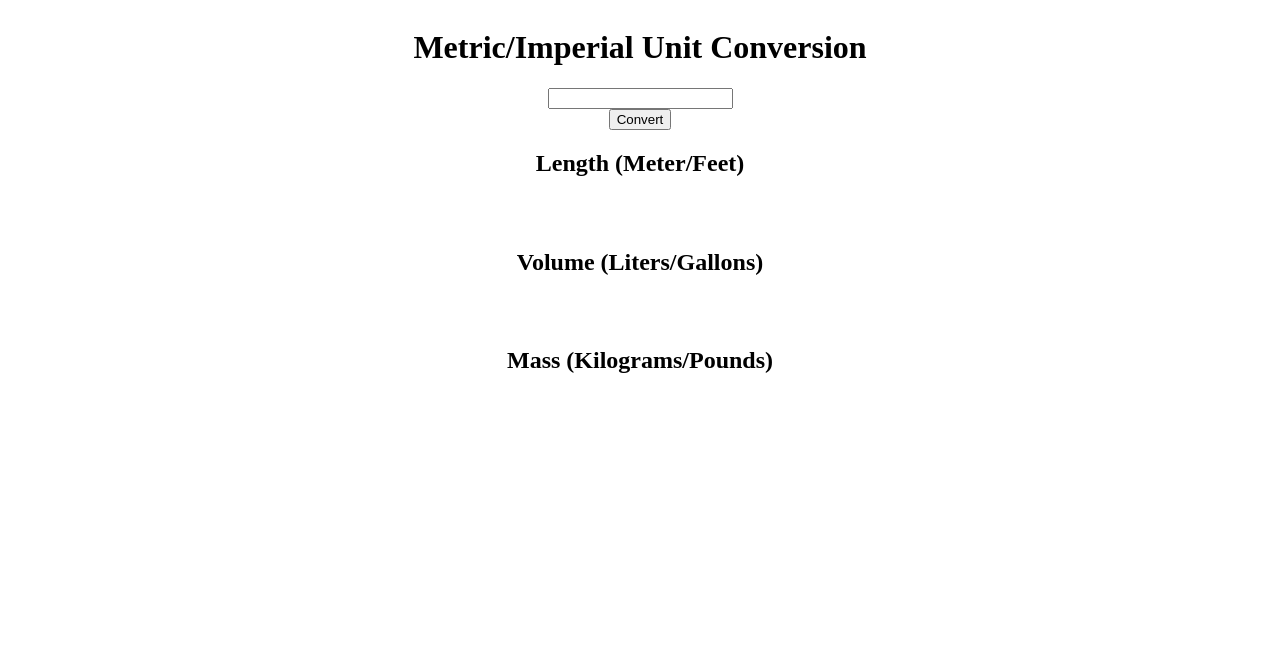
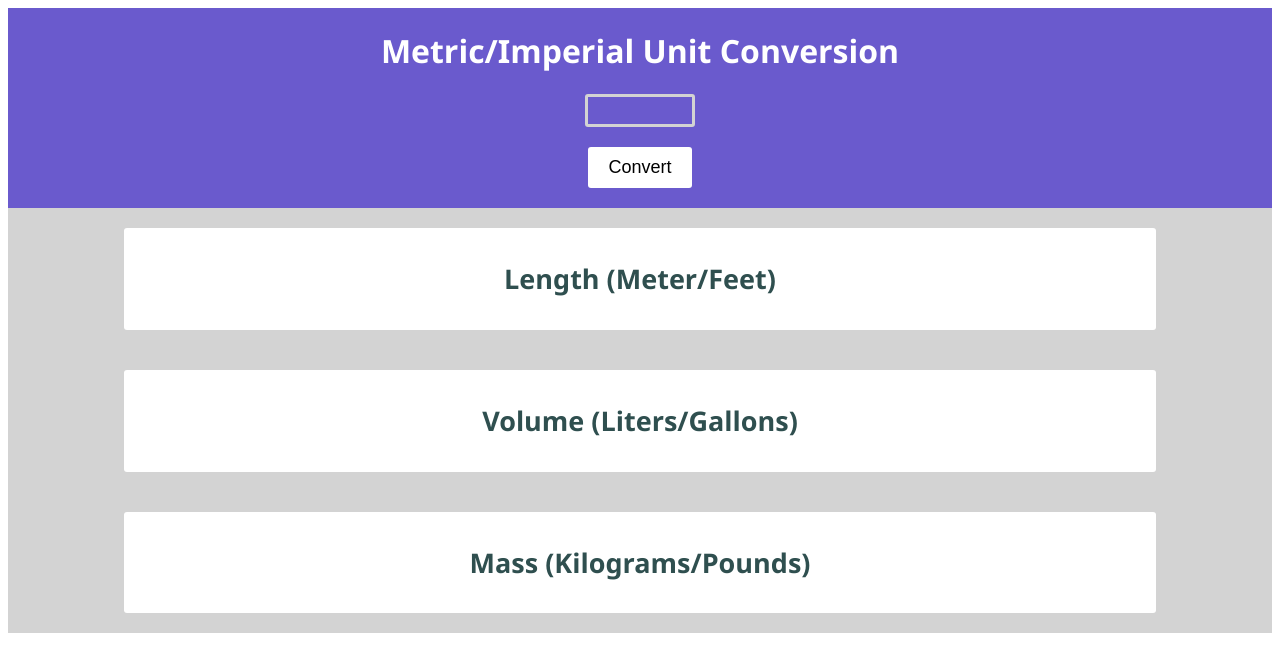
Before and after one commit to sasidhar-jonnalagadda/unit-converter, a plain HTML site: page index.html in a window 1280 px wide. Drawn offline with Linux system fonts and the light colour scheme.

Commit message:
Add styling to HTML
Updated CSS file to add styling to HTML elements

```diff
--- a/index.html
+++ b/index.html
@@ -7,14 +7,24 @@
     <script src="index.js" defer></script>
   </head>
   <body>
+    <div class="top">
       <h1>Metric/Imperial Unit Conversion</h1>
       <input type="number" id="input-el" />
       <button id="convert-btn">Convert</button>
+    </div>
+    <div class="bottom">
+      <div class="conversion-block">
         <h2>Length (Meter/Feet)</h2>
         <p id="length-el"></p>
+      </div>
+      <div class="conversion-block">
         <h2>Volume (Liters/Gallons)</h2>
         <p id="volume-el"></p>
+      </div>
+      <div class="conversion-block">
         <h2>Mass (Kilograms/Pounds)</h2>
         <p id="mass-el"></p>
+      </div>
+    </div>
   </body>
 </html>
--- a/styles.css
+++ b/styles.css
@@ -3,4 +3,61 @@ body {
   flex-direction: column;
   align-items: center;
   justify-content: center;
+  font-family: "Segoe UI", Tahoma, Geneva, Verdana, sans-serif;
 }
+
+.top {
+  color: white;
+  background-color: slateblue;
+  width: 100%;
+  display: flex;
+  flex-direction: column;
+  align-items: center;
+}
+
+button {
+  margin-top: 20px;
+  padding: 10px 20px;
+  margin-bottom: 20px;
+  background-color: white;
+  border: none;
+  border-radius: 3px;
+  font-size: large;
+}
+
+button:hover {
+  cursor: pointer;
+  background-color: lightyellow;
+}
+
+#input-el {
+  width: 100px;
+  height: 25px;
+  font-size: large;
+  border-radius: 3px;
+  background: none;
+  font-weight: bold;
+  color: white;
+  border: 3px solid lightgrey;
+  outline: none;
+}
+
+.conversion-block {
+  background-color: white;
+  color: darkslategray;
+  margin-top: 20px;
+  margin-bottom: 20px;
+  text-align: center;
+  width: 80%;
+  font-size: large;
+  border-radius: 3px;
+  padding: 10px;
+}
+
+.bottom {
+  background-color: lightgray;
+  width: 100%;
+  display: flex;
+  flex-direction: column;
+  align-items: center;
+}
```
Lines whose indentation alone changed are shown as unchanged.
